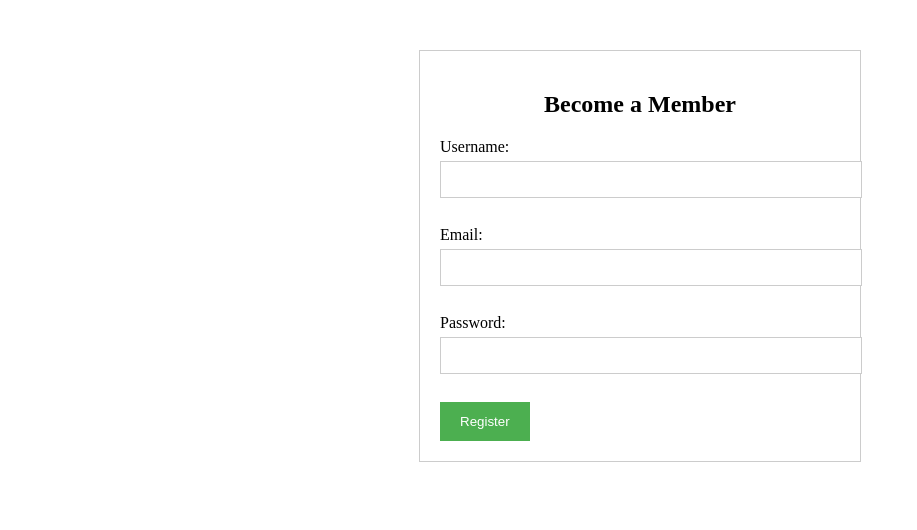
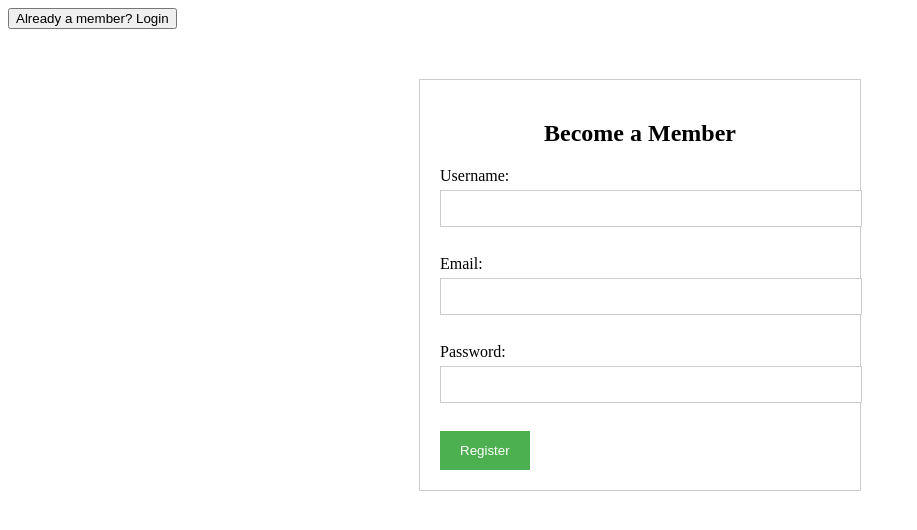
Before and after one commit to Deutschlandlied/Deutschlandlied.github.io, a plain HTML site: page index.html in a window 1280 px wide. Shown: the whole page, without its empty margins (0-917 px from the left). Drawn offline with Linux system fonts and the light colour scheme.

Commit message:
Update index.html

```diff
--- a/index.html
+++ b/index.html
@@ -3,6 +3,7 @@
 <head>
     <title>Membership Registration</title>
     <link rel="stylesheet" type="text/css" href="style.css">
+    <button id="switchToLogin">Already a member? Login</button>
 </head>
 <body>
     <div class="container">
```
